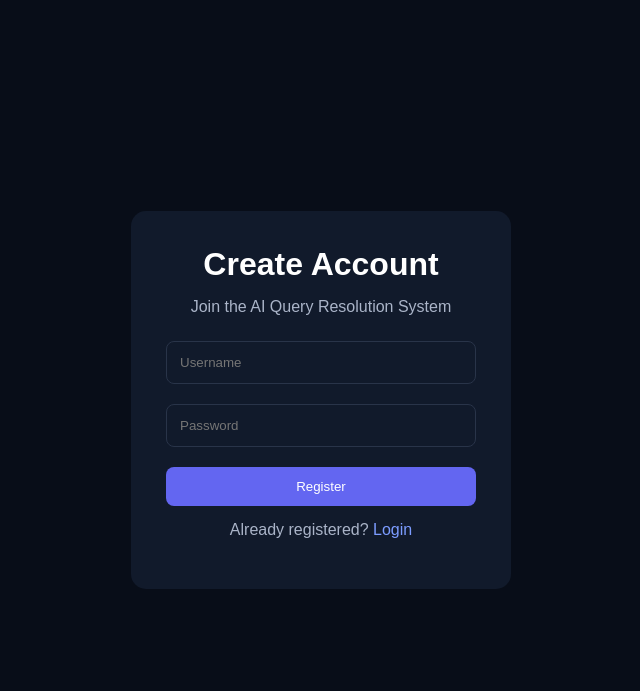
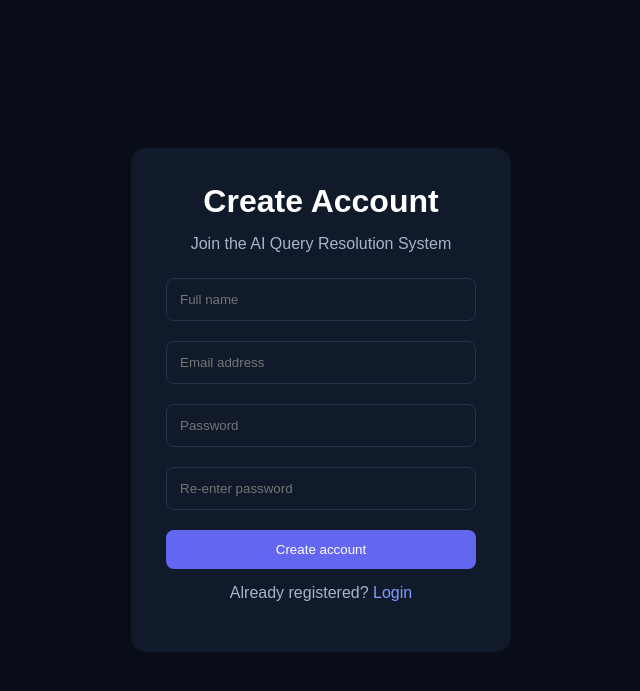
Before and after one commit to EpsiGayu/Intelligent-Query-AI, a Flask app: page /register in a window 1280 px wide. Shown: the top 691 px of the page, without its empty margins (319-959 px from the left). Run offline with Flask 3, Linux system fonts and the light colour scheme.

Commit message:
register.html

```diff
--- a/templates/register.html
+++ b/templates/register.html
@@ -1,25 +1,32 @@
+
 {% extends "base.html" %}
 
 {% block content %}
-
 <div class="auth-container">
-
     <div class="auth-card">
-
         <h1>Create Account</h1>
-
         <p>Join the AI Query Resolution System</p>
 
         {% if error %}
-            <div class="error">{{ error }}</div>
+            <div class="error" role="alert">{{ error }}</div>
         {% endif %}
 
-        <form method="POST">
+        <form method="POST" action="{{ url_for('register') }}">
+            <input
+                type="text"
+                name="full_name"
+                placeholder="Full name"
+                value="{{ full_name or '' }}"
+                autocomplete="name"
+                required
+            >
 
             <input
-                type="text"
-                name="username"
-                placeholder="Username"
+                type="email"
+                name="email"
+                placeholder="Email address"
+                value="{{ email or '' }}"
+                autocomplete="email"
                 required
             >
 
@@ -27,22 +34,25 @@
                 type="password"
                 name="password"
                 placeholder="Password"
+                autocomplete="new-password"
                 required
             >
 
-            <button type="submit">
-                Register
-            </button>
+            <input
+                type="password"
+                name="confirm_password"
+                placeholder="Re-enter password"
+                autocomplete="new-password"
+                required
+            >
 
+            <button type="submit">Create account</button>
         </form>
 
         <p>
             Already registered?
             <a href="{{ url_for('login') }}">Login</a>
         </p>
-
     </div>
-
 </div>
-
 {% endblock %}
```
